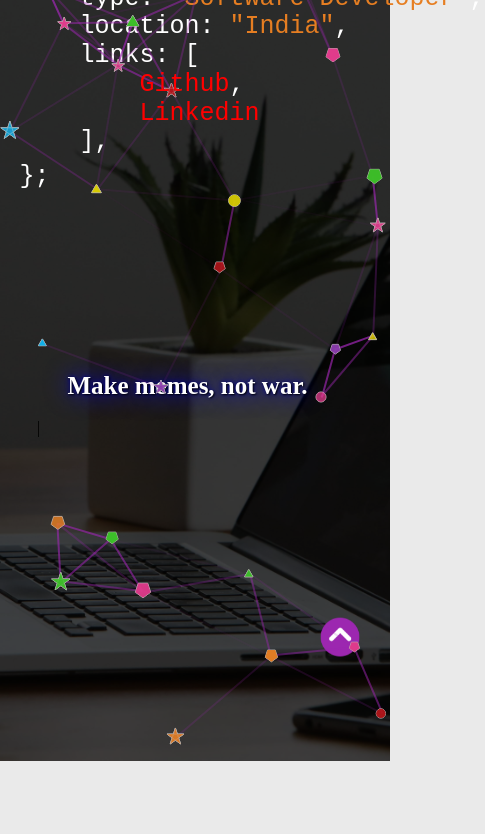
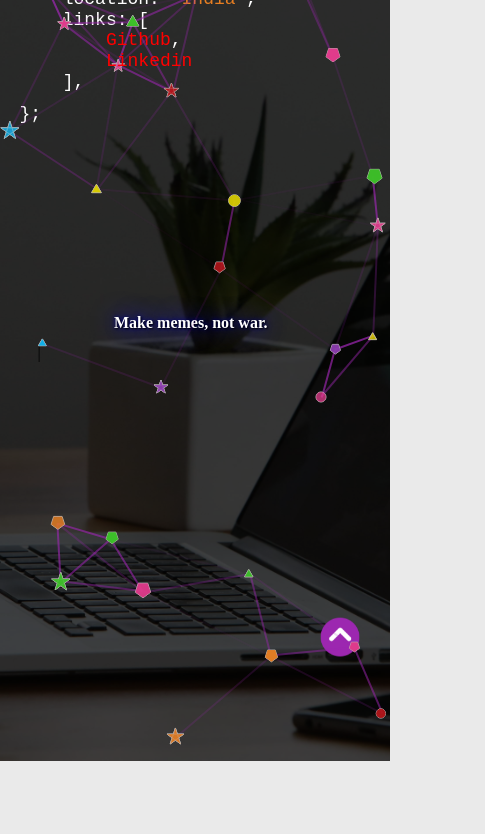
Before and after one commit to iamhiman/personal-portfolio-website, a plain HTML site: page index.html in a window 390 px wide. Shown: the part 155-989 px from the top of the page, 485 px wide, since content can reach past the window. Drawn offline with Linux system fonts and the light colour scheme.

Commit message:
Fix responsiveness of Landing Page

```diff
--- a/css/responsive.css
+++ b/css/responsive.css
@@ -1,6 +1,20 @@
+@media only screen and (max-width: 1028px) {
+    .second-half {
+        width: 800px;
+    }
+
+    .typer {
+        font-size: 22px;
+    }
+}
+
 @media only screen and (max-width: 800px) {
     .footer-text {
         text-align: center;
+    }
+
+    .second-half {
+        width: 720px;
     }
 }
 
@@ -49,6 +63,18 @@
         width: 60px;
     }
 
+    .about-code {
+        font-size: 22px;
+    }
+
+    .second-half {
+        width: 600px;
+    }
+
+    .typer {
+        font-size: 18px;
+    }
+
     .form-container {
         max-width: 90%;
     }
@@ -77,7 +103,60 @@
     }
 }
 
+@media only screen and (max-width: 600px) {
+    .second-half {
+        width: 430px;
+    }
 
+    .about-code {
+        font-size: 22px;
+    }
+}
+
+@media only screen and (max-width: 450px) {
+    .box-main {
+        height: 450px;
+    }
+
+    .about-code {
+        font-size: 18px;
+    }
+
+    .second-half {
+        width: 315px;
+    }
+
+    .typer {
+        font-size: 16px;
+    }
+
+    .typer::after {
+        font-size: large;
+    }
+}
+
+@media only screen and (max-width: 360px) {
+
+    .about-code {
+        font-size: 15px;
+    }
+
+    .second-half {
+        width: 260px;
+    }
+
+    .typer {
+        font-size: 14px;
+    }
+}
+
+@media only screen and (max-width: 300px) {
+    .about-code {
+        font-size: 13px;
+    }
+}
+
+/*
 @media only screen and (max-width: 399px) {
 
     .tab-header {
@@ -90,4 +169,4 @@
     .tab-text {
         margin-bottom: 0;
     }
-}
+}*/
--- a/css/style.css
+++ b/css/style.css
@@ -304,7 +304,7 @@ hr{
 
 .about-section {
     height: 100vh;
-    width: 100%;
+    width: 100vw;
     position: absolute;
 }
 
@@ -313,17 +313,19 @@ hr{
     display: flex;
     max-width: 90%;
     margin: auto;
-    height: 80%;
+    height: 500px;
     -webkit-box-orient: vertical;
     -webkit-box-direction: normal;
     flex-direction: column;
     -webkit-box-pack: justify;
     justify-content: space-between;
+    align-items: center;
 }
 
 .first-half {
     width: 40%;
     margin-top: 10px;
+    align-self: flex-start;
 }
 
 .about-code {
@@ -388,8 +390,8 @@ hr{
 }
 
 .second-half {
-    width: 90%;
-    margin: auto;
+    width: 1000px;
+    margin: 5px;
 }
 
 .typer {
```
